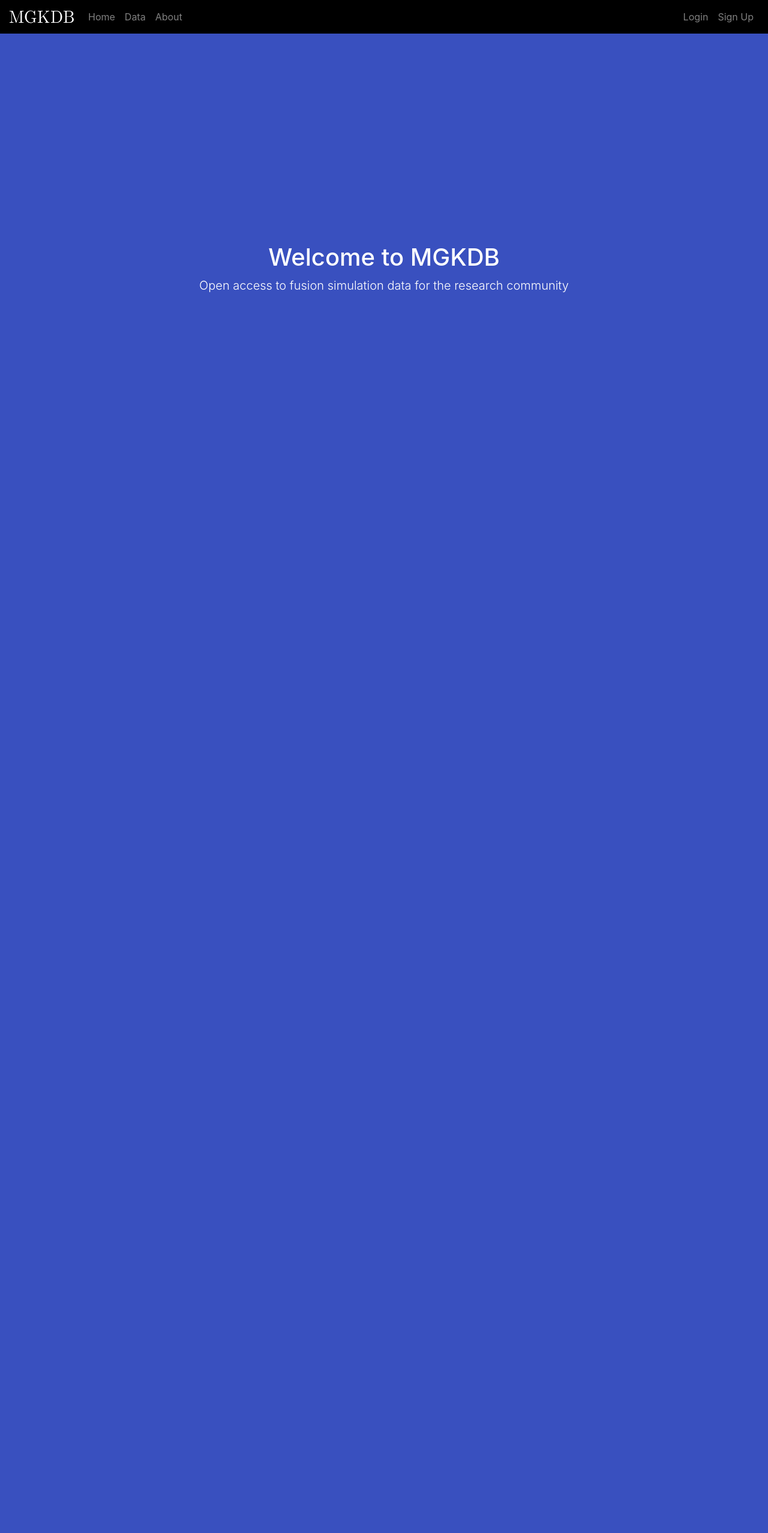
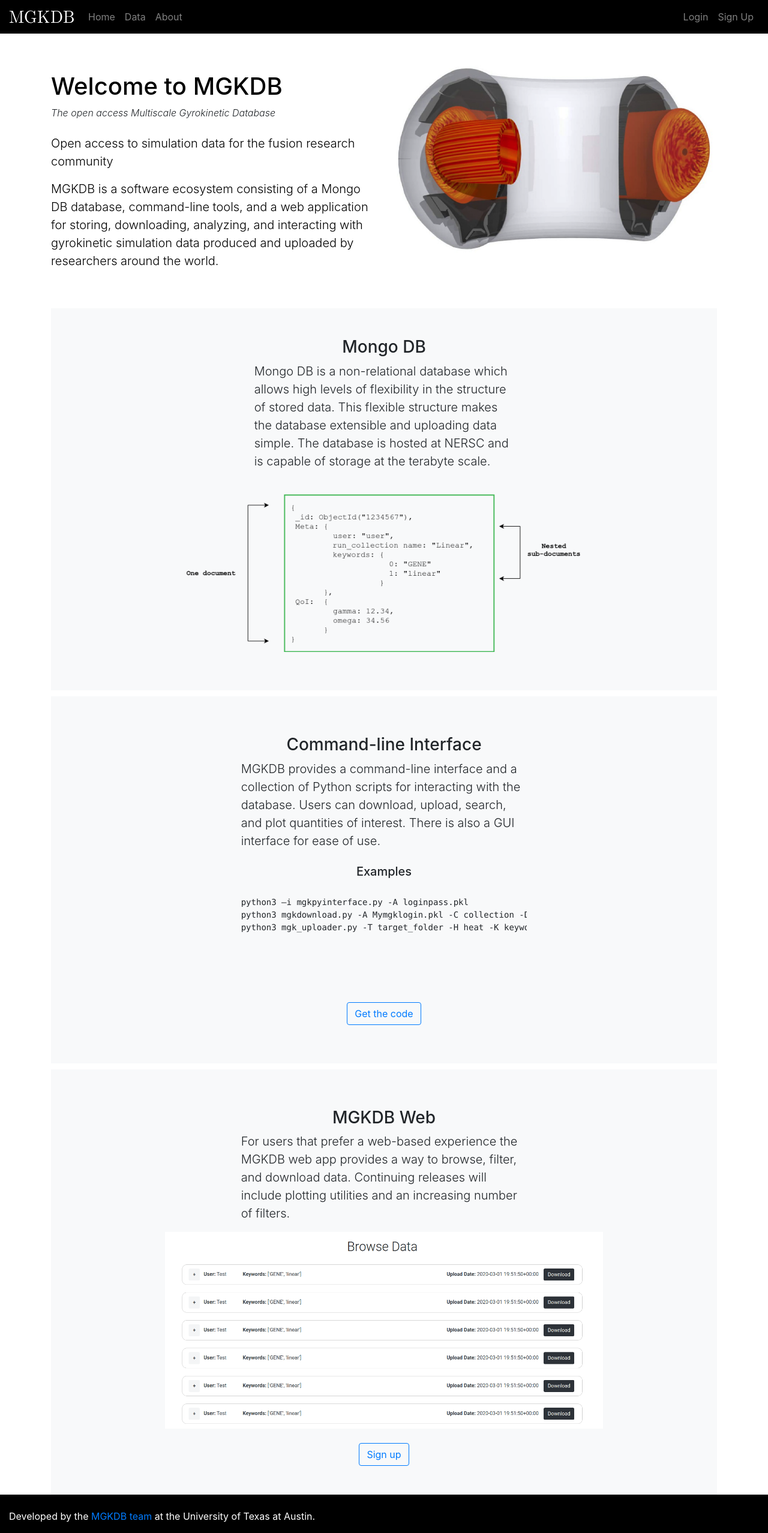
Before and after one commit to Salazar-99/MGKDB-Web, a Flask app: page / in a window 1280 px wide. Shown: the whole page at 60% size. Before the commit the page ends 488 px from the top, so only its background shows below. Run offline with Flask 2, Linux system fonts and the light colour scheme; some libraries are stand-ins or nearby versions.

Commit message:
Filters working, added landing page, added static assets

```diff
--- a/app/main/views.py
+++ b/app/main/views.py
@@ -1,5 +1,5 @@
 import os
-from flask import Flask, Response, render_template, url_for, session, redirect, flash, request, make_response
+from flask import Flask, Response, render_template, url_for, session, redirect, flash, request, make_response, send_file
 from flask_login import login_user, logout_user, login_required, current_user
 from werkzeug.security import generate_password_hash, check_password_hash
 #Dots used for relative imports
@@ -7,6 +7,7 @@
 from .forms import SignupForm, FilterForm, LoginForm
 from ..email import send_email
 from .. import db, mongo
+import gridfs
 from ..models import User
 
 #Home page
@@ -97,7 +98,7 @@
 @main.route('/approve/<email>')
 def approve(email):
     #Change "approved" column in database to True
-    user = User.query.filter_by(email=email).update(dict(approved=True))
+    User.query.filter_by(email=email).update(dict(approved=True))
     db.session.commit()
     return render_template('approve.html')
 
@@ -105,30 +106,30 @@
 @main.route('/deny/<email>')
 def deny(email):
     #Delete user from database
-    user = User.query.filter_by(email=email).delete()
+    User.query.filter_by(email=email).delete()
     db.session.commit()
     return render_template('deny.html')
 
-#@auth.before_app_request
-#def before_request():
-    #if current_user.is_authenticated and not current_user.approved:
-        #flash('Your account has not been approved yet')
-        #return redirect(url_for('main.index'))
+#Prevent unapproved users from accessing data
+'''@auth.before_app_request
+def before_request():
+    if current_user.is_authenticated and not current_user.approved:
+        flash('Your account has not been approved yet')
+        return redirect(url_for('main.index'))
+'''
 
 #Data page
-@main.route('/data', methods=['GET'])
+@main.route('/data', methods=['GET', 'POST'])
 @login_required
 def data():
     form = FilterForm()
     if form.validate_on_submit:
-        collection = mongo.db[form.collection.data]
-        set_bounds(form)
-        #Query the database (instance of Pymongo Cursor class)
-        cursor = collection.find(
-            {"Parameters.gamma (cs/a)": {"$gt": gamma_min, "$lt": gamma_max}},
-            {"Parameters.omega (cs/a)": {"$gt": omega_min, "$lt": omega_max}},
-            {"Parameters.<z>": {"$gt": z_min, "$lt": z_max}},
-            {"Parameters.lambda_z": {"$gt": lambda_z_min, "$lt": lambda_z_min}})
+        collection_name = form.collection.data
+        collection = mongo.db[collection_name]
+        #Build dictionary of filters based on user form inputs
+        filters = get_filters(form)
+        #Query the database (returns instance of Pymongo Cursor class)
+        cursor = collection.find(filters)
         #Collect relevant run info from query results
         runs = []
         for run in cursor:
@@ -140,58 +141,40 @@
             for key, value in params.items():
                 #Run parameters to be displayed
                 display_params.append([key,value])
-            temp = {"user": run['Meta']['user'], "keywords": run['Meta']['keywords'], "time": time, "params": display_params}
+            temp = {"id": run['_id'], "user": run['Meta']['user'], "keywords": run['Meta']['keywords'],
+                    "time": time, "params": display_params}
             runs.append(temp)
-    return render_template('data.html', form=form, runs=runs)
+    return render_template('data.html', form=form, runs=runs, collection_name=collection_name)
 
-#Function for downlaoding run by id
-@main.route('/download/<collection>/<id>')
-def download_run(collection, id):
+#Function for handling parameter filter values
+def get_filters(form):
+    filters = {}
+    for field in form:
+        #Ignore empty fields
+        if field.data not in [None, ""]:
+            #Check if field is a max or min filter (ignores collection, submit, token)
+            if field.label.text.endswith("max"):
+                filters.update({field.id: {"$lt": float(field.data)}})
+            elif field.label.text.endswith("min"):
+                #Check if a filter already exists to prevent overwriting
+                if filters[field.id] is not None:
+                    filters[field.id].update({"$gt": float(field.data)})
+                else:
+                    filters.update({field.id: {"$gt": float(field.data)}})
+    print(filters)
+    return filters
+
+#Route for downloading run by id
+@main.route('/download/<collection_name>/<id>', methods=['GET', 'POST'])
+def download(collection_name, id):
     fs = gridfs.GridFSBucket(mongo.db)
-    #Get run by id
-    run = collection.find_one({"_id": id})
-    #Create response from run
-    response = make_response(run.read())
-    return response
-
-#Naive solution to possible None form submission: set bounds to (1e-6, 1e6)
-def set_bounds(form):
-    if form.gamma_max.data is None:
-        gamma_max = 1e6
-    else:
-        gamma_max = form.gamma_max.data
-
-    if form.gamma_min.data is None:
-        gamma_min = -1e6
-    else:
-        gamma_min = form.gamma_min.data
-
-    if form.omega_max.data is None:
-        omega_max = 1e6
-    else:
-        omega_max = form.omega_max.data
-
-    if form.omega_min.data is None:
-        omega_min = -1e6
-    else:
-        omega_min = form.omega_min.data
-
-    if form.z_max.data is None:
-        z_max = 1e6
-    else:
-        z_max = form.z_max.data
-
-    if form.z_min.data is None:
-        z_min = -1e6
-    else:
-        z_min = form.z_min.data
-
-    if form.lambda_z_max.data is None:
-        lambda_z_max = 1e6
-    else:
-        lambda_z_max = form.lambda_z_max.data
-
-    if form.lambda_z_min.data is None:
-        lambda_z_min = -1e6
-    else:
-        lambda_z_min = form.lambda_z_min.data
+    with open('download','wb+') as f:
+        fs.download_to_stream(id, f)
+    return send_file('download')
+    '''query = {'_id': id}
+    collection = mongo.db[collection_name]
+    cursor = collection.find()
+    for run in cursor:
+        data = make_response(run)
+    return send_file(data, as_attachment=True, attachment_filename=str(id))
+    '''
--- a/app/templates/index.html
+++ b/app/templates/index.html
@@ -1,4 +1,5 @@
 {% extends "base.html" %}
+<link href="static/css/index.css" rel="stylesheet">
 
 {% block title %}Home - {% endblock %}
 
@@ -13,17 +14,112 @@
   {% endfor %}
 </div>
 
-<!--Top of page image and text-->
-<header class="masthead" style="background-color:#3950bf;">
-    <div class="container-fluid h-100">
-      <div class="row h-100 align-items-center">
-        <div class="col-12 text-center">
-          <h1 class="font-weight-dark"><font color="white">Welcome to MGKDB </font></h1>
-          <p class="lead"><font color="white">Open access to fusion simulation data for the research community</font></p>
+  <!--Top of page image and text-->
+  <div class="container">
+    <div class="row">
+      <div class="col-sm-6 pt-5 pb-5" style="background-color: white;">
+        <p><h1 class="font-weight-dark"><font color="black">Welcome to MGKDB </font></h1>
+            <i class="font-weight-light"> The open access Multiscale Gyrokinetic Database</i>
+            <br><br>
+            <p class="lead"><font color="black">Open access to simulation data for the fusion research community</font></p>
+            <p class="lead"><font color="black"> MGKDB is a software ecosystem consisting of a Mongo DB database, command-line tools, and a web application for storing, downloading, analyzing, and interacting with gyrokinetic simulation data produced and uploaded by researchers around the world.  </font> <p></p>
+        </p>
+      </div>
+      <div class="col-sm-6 pt-5 pb-5" style="background-color: white;">
+        <img src="static/images/tokamak.png" class="img-responsive" style="width: 100%;
+        height: auto;">
+      </div>
+    </div>
+  </div>
+</div>
+
+<div class="container">
+<!-- Boxes -->
+<section class="bg-light text-center">
+
+  <!--Mongo DB-->
+  <div class="row justify-content-center">
+    <div class="col-md-8 p-3 pt-5 pb-5 p-md-5 bg-light ">
+      <h3>Mongo DB</h3>
+      <div class="row justify-content-center">
+        <div class="col-md-8 justify-content-center">
+          <p class="lead mb-0 text-md-left">
+            Mongo DB is a non-relational database which allows high levels of flexibility in the structure of stored data. This flexible structure makes the database extensible and uploading data simple. The database is hosted at NERSC and is capable of storage at the terabyte scale.
+          </p>
         </div>
       </div>
+      <br>
+      <img class="img-fluid mt-3 mx-auto" src="static/images/mongo.png" alt="MGKDB Web Data" width="1000" height="auto">
     </div>
-</header>
+  </div>
+
+  <hr style="border-top: 10px solid white;">
+
+  <!--Command-line Interface-->
+  <div class="row justify-content-center">
+    <div class="col-md-8 pb-5 pt-5 ">
+      <h3>Command-line Interface</h3>
+      <div class="row justify-content-center">
+        <div class="col-md-8">
+          <p class="lead mb-0 text-md-left">MGKDB provides a command-line interface and a collection of Python scripts for interacting with the database. Users can download, upload, search, and plot quantities of interest. There is also a GUI interface for ease of use.</p>
+        </div>
+      </div>
+      <br>
+      <h5>Examples</h5>
+      <figure class="highlight">
+        <div class="row justify-content-center">
+          <div class="col-md-8">
+            <pre style="white-space: pre;">
+              <code style="white-space: nowrap;">
+                <p class="text-md-left">
+                python3 –i mgkpyinterface.py -A loginpass.pkl <br>
+                python3 mgkdownload.py -A Mymgklogin.pkl  -C collection -D directory <br>
+                python3 mgk_uploader.py -T target_folder -H heat -K keywords
+                </p>
+              </code>
+            </pre>
+          </div>
+        </div>
+      </figure>
+      <br>
+      <a class="btn btn-outline-primary" href="#">Get the code</a>
+    </div>
+  </div>
+
+  <hr style="border-top: 10px solid white;">
+
+  <!--MGKDB Web-->
+  <div class="row justify-content-center">
+    <div class="col-md-8 pb-5 pt-5 bg-light">
+      <h3>MGKDB Web</h3>
+      <div class="row justify-content-center">
+        <div class="col-md-8">
+          <p class="lead mb-0 text-md-left">
+            For users that prefer a web-based experience the MGKDB web app provides a way to browse, filter, and download data. Continuing releases will include plotting utilities and an increasing number of filters.
+          </p>
+        </div>
+      </div>
+      <img class="img-fluid mt-3 mx-auto" src="static/images/data.png" alt="MGKDB Web Data">
+      <br><br>
+      <a href="{{ url_for('main.signup') }}" class="btn btn-outline-primary">Sign up</a>
+    </div>
+</section>
+</div>
+
+
+<!--Footer-->
+<footer class="page-footer font-small pt-4" style="background-color: black;">
+  <!-- Footer Links -->
+  <div class="container-fluid text-center text-md-left">
+      <div class="row">
+          <div class="col-md-6 mt-md-0 mt-3">
+              <p><font color="white">Developed by the <a href="#!">MGKDB team</a> at the University of Texas at Austin.</font>
+          </div>
+      </div>
+  </div>
+</footer>
+
+</body>
 <!--Content-->
 
 {% endblock %}
```
Also changed, not shown: app/main/forms.py (+10 -9 lines), app/static/css/index.css (added, +8 -0 lines), app/templates/data.html (+32 -19 lines), config.py (+10 -6 lines), tests/test_basics.py (+6 -0 lines), app/static/images/data.png (added), app/static/images/logo.png (added), app/static/images/mongo.png (added), app/static/images/tokamak.png (added), 2 other files.
